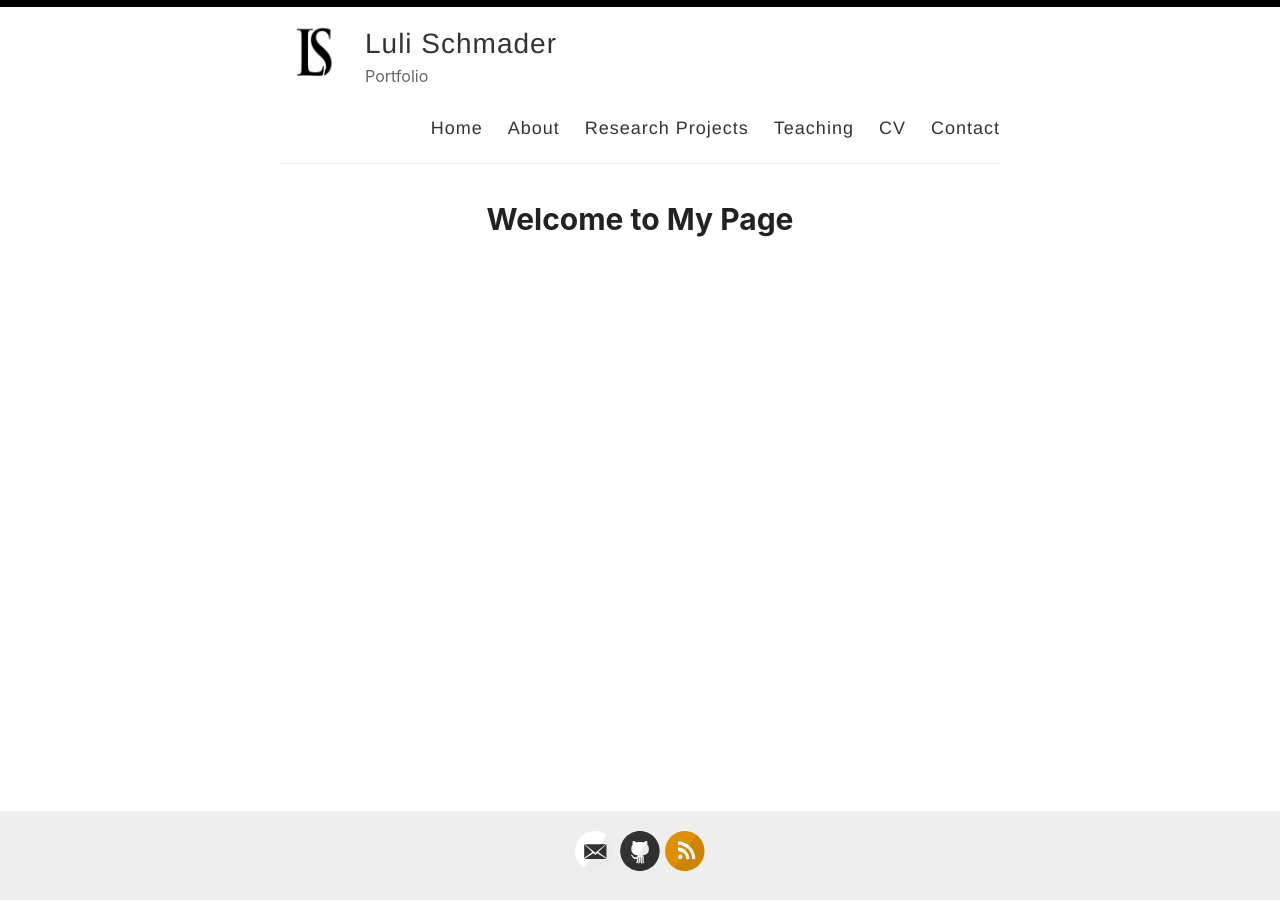
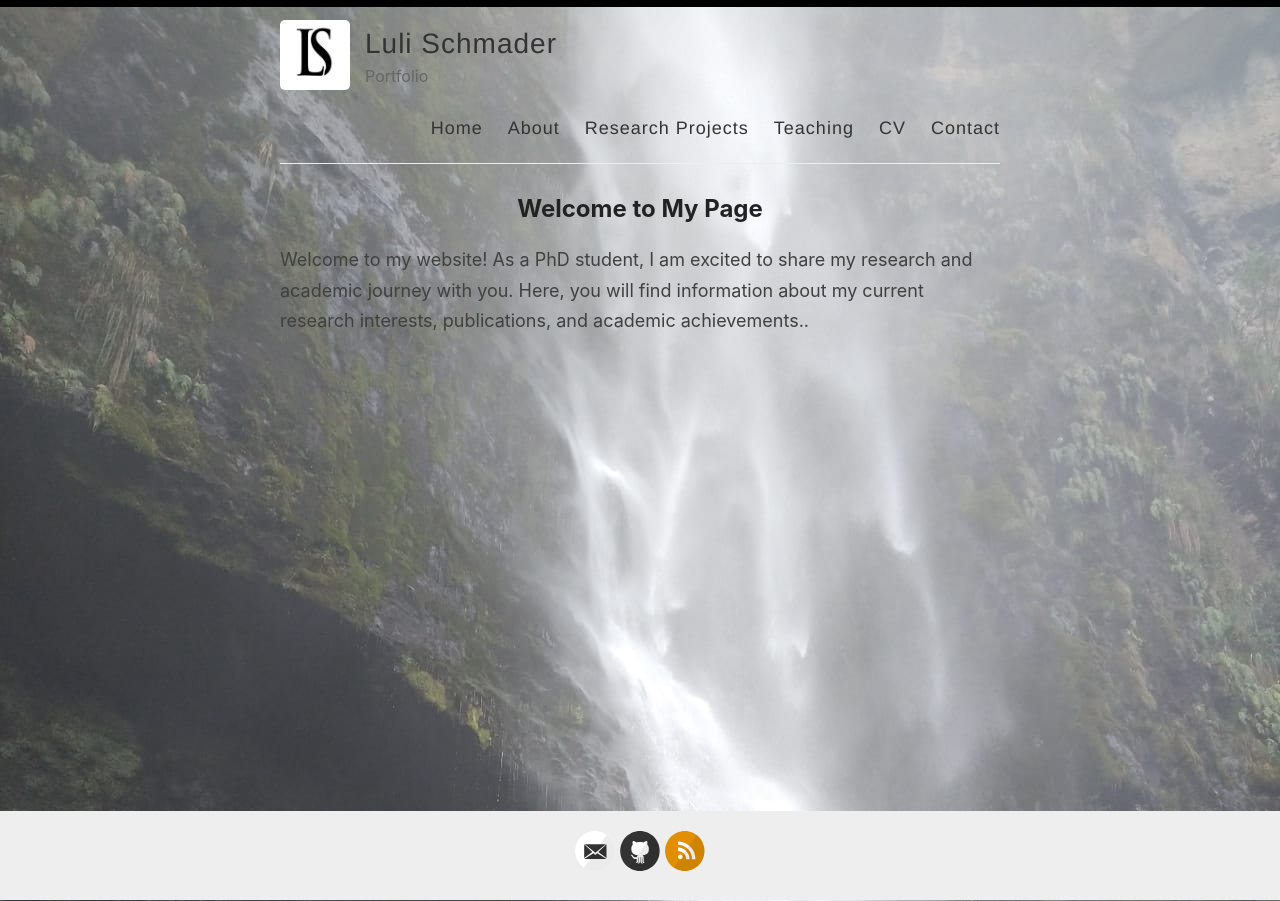
Before and after one commit to lulischmader/lulischmader.github.io, a Jekyll site: the page built from index.html, in a window 1280 px wide. Built offline with Jekyll 4.4.1, drawn with Linux system fonts in a browser that asks for light colours; the list of posts is cut into pages by our own code.

Commit message:
Update index.html

```diff
--- a/index.html
+++ b/index.html
@@ -1,4 +1,20 @@
 ---
 layout: default
 ---
-<h1>Welcome to My Page</h1>
+<!DOCTYPE html>
+<html>
+<head>
+<style>
+body {
+  background-image: url('/images/Luli-Waterfall.jpeg');
+}
+</style>
+</head>
+<body>
+
+<h2>Welcome to My Page</h2>
+
+<p>Welcome to my website! As a PhD student, I am excited to share my research and academic journey with you. Here, you will find information about my current research interests, publications, and academic achievements..</p>
+
+</body>
+</html>
```
